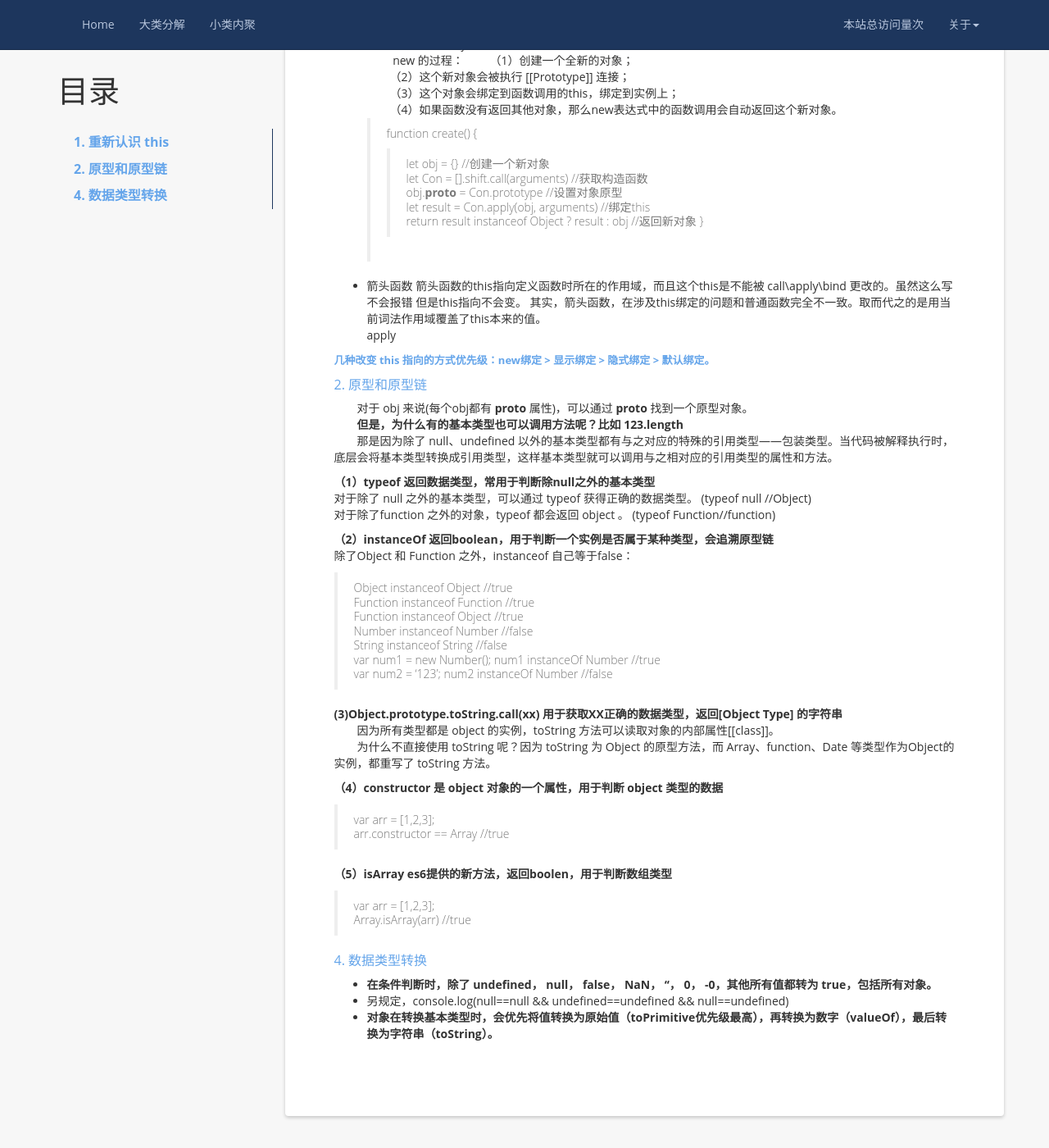
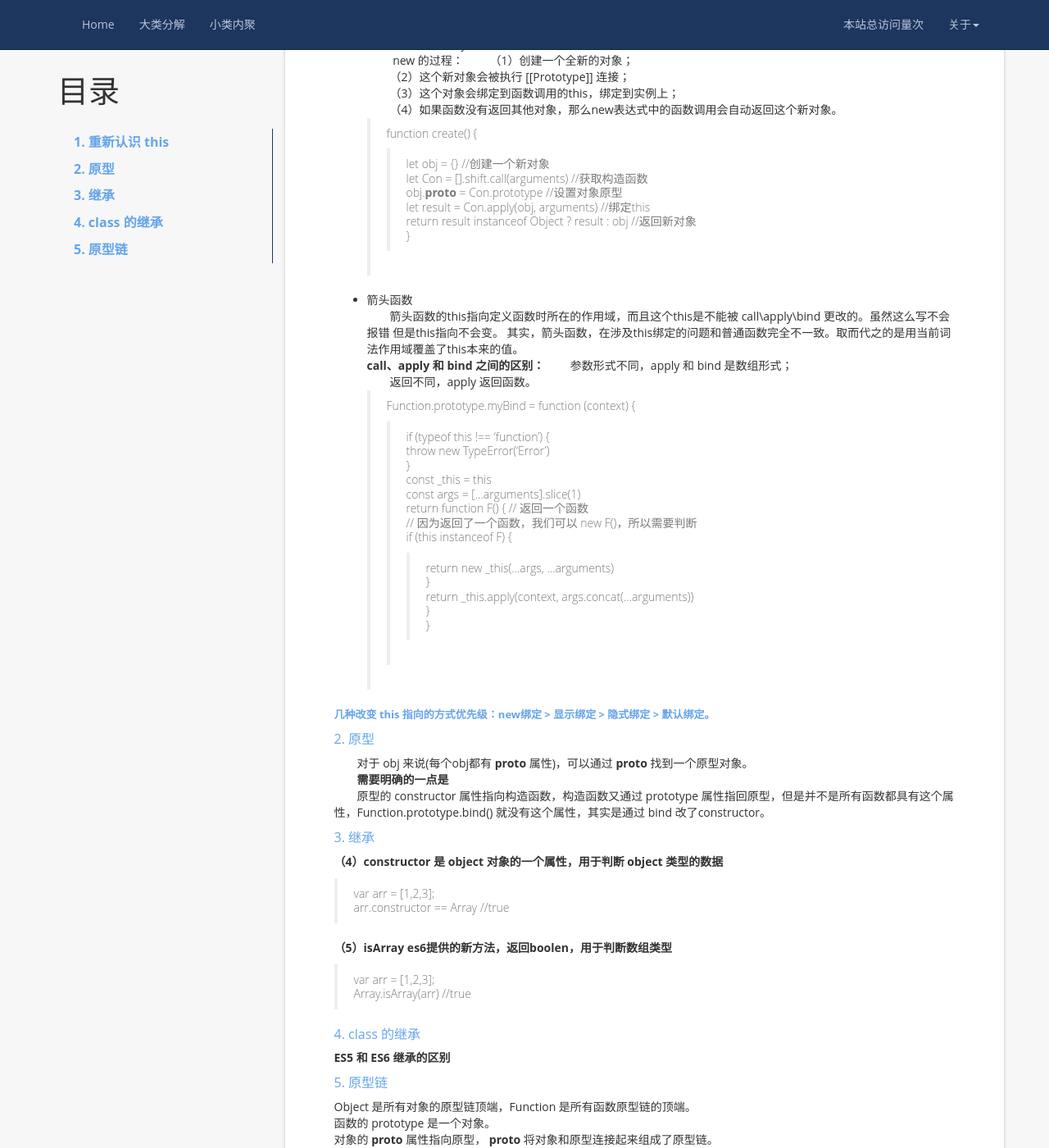
Before and after one commit to JenneyXu/JenneyXu.github.io, a Jekyll site: the page built from _posts/2019-05-30-JS基础--this、原型、原型链.md, in a window 1280 px wide and 1400 px high, scrolled down 731 px. Shown: the whole window at 82% size. Built offline with Jekyll 4.4.1, drawn with Linux system fonts in a browser that asks for light colours; nearby versions of some CDN libraries; a script that is not in the unit is left out; comment, search, counter and statistics services are not loaded; some of the changed text lies outside the part shown.

```diff
--- a/_posts/2019-05-30-JS基础--this、原型、原型链.md
+++ b/_posts/2019-05-30-JS基础--this、原型、原型链.md
@@ -36,33 +36,33 @@
 >>return result instanceof Object ? result : obj //返回新对象
 >}
 * 箭头函数
-箭头函数的this指向定义函数时所在的作用域，而且这个this是不能被 call\apply\bind 更改的。虽然这么写不会报错 但是this指向不会变。 其实，箭头函数，在涉及this绑定的问题和普通函数完全不一致。取而代之的是用当前词法作用域覆盖了this本来的值。
-apply
+&emsp;&emsp;箭头函数的this指向定义函数时所在的作用域，而且这个this是不能被 call\apply\bind 更改的。虽然这么写不会报错 但是this指向不会变。 其实，箭头函数，在涉及this绑定的问题和普通函数完全不一致。取而代之的是用当前词法作用域覆盖了this本来的值。
+**call、apply 和 bind 之间的区别：**
+&emsp;&emsp;参数形式不同，apply 和 bind 是数组形式；
+&emsp;&emsp;返回不同，apply 返回函数。
+>Function.prototype.myBind = function (context) {
+>>if (typeof this !== 'function') {
+>>throw new TypeError('Error')
+>>}
+>>const _this = this
+>>const args = [...arguments].slice(1)
+>>return function F() {    // 返回一个函数
+>>// 因为返回了一个函数，我们可以 new F()，所以需要判断
+>>if (this instanceof F) {
+>>>return new _this(...args, ...arguments)
+>>}
+>>return _this.apply(context, args.concat(...arguments))
+>>}
+>}
 
 **<font color="#65A5EA" size="2">几种改变 this 指向的方式优先级：new绑定 > 显示绑定 > 隐式绑定 > 默认绑定。</font>**
 
-#### <font color="#65A5EA" size="3">2. 原型和原型链</font>			{#say-goodbyte}
+#### <font color="#65A5EA" size="3">2. 原型</font>			{#say-goodbyte}
 &emsp;&emsp;对于 obj 来说(每个obj都有 __proto__ 属性)，可以通过 __proto__ 找到一个原型对象。
-&emsp;&emsp;**但是，为什么有的基本类型也可以调用方法呢？比如 123.length**
-&emsp;&emsp;那是因为除了 null、undefined 以外的基本类型都有与之对应的特殊的引用类型——包装类型。当代码被解释执行时，底层会将基本类型转换成引用类型，这样基本类型就可以调用与之相对应的引用类型的属性和方法。
+&emsp;&emsp;**需要明确的一点是**
+&emsp;&emsp;原型的 constructor 属性指向构造函数，构造函数又通过 prototype 属性指回原型，但是并不是所有函数都具有这个属性，Function.prototype.bind() 就没有这个属性，其实是通过 bind 改了constructor。
 
-**（1）typeof 返回数据类型，常用于判断除null之外的基本类型**
-对于除了 null 之外的基本类型，可以通过 typeof 获得正确的数据类型。 (typeof null //Object)
-对于除了function 之外的对象，typeof 都会返回 object 。 (typeof Function//function)
-
-**（2）instanceOf 返回boolean，用于判断一个实例是否属于某种类型，会追溯原型链**
-除了Object 和 Function 之外，instanceof 自己等于false：
->Object instanceof Object       //true
->Function instanceof Function  //true
->Function instanceof Object   //true
->Number instanceof Number    //false
->String instanceof String   //false
->var num1 = new Number();  num1 instanceOf Number  //true
->var num2 = '123';  num2 instanceOf Number  //false
-
-**(3)Object.prototype.toString.call(xx) 用于获取XX正确的数据类型，返回[Object Type] 的字符串**
-&emsp;&emsp;因为所有类型都是 object 的实例，toString 方法可以读取对象的内部属性[[class]]。
-&emsp;&emsp;为什么不直接使用 toString 呢？因为 toString 为 Object 的原型方法，而 Array、function、Date 等类型作为Object的实例，都重写了 toString 方法。
+#### <font color="#65A5EA" size="3">3. 继承</font>			{#say-goodbyte}
 
 **（4）constructor 是 object 对象的一个属性，用于判断 object 类型的数据**
 >var arr = [1,2,3];
@@ -72,7 +72,10 @@
 >var arr = [1,2,3];
 >Array.isArray(arr)    //true
 
-#### <font color="#65A5EA" size="3">4. 数据类型转换</font>			{#say-goodbyte}
-* **在条件判断时，除了 undefined， null， false， NaN， ''， 0， -0，其他所有值都转为 true，包括所有对象。**
-* 另规定，console.log(null==null && undefined==undefined && null==undefined)
-* **对象在转换基本类型时，会优先将值转换为原始值（toPrimitive优先级最高），再转换为数字（valueOf），最后转换为字符串（toString）。**
+#### <font color="#65A5EA" size="3">4. class 的继承</font>			{#say-goodbyte}
+**ES5 和 ES6 继承的区别**
+
+#### <font color="#65A5EA" size="3">5. 原型链</font>			{#say-goodbyte}
+Object 是所有对象的原型链顶端，Function 是所有函数原型链的顶端。
+函数的 prototype 是一个对象。
+对象的 __proto__ 属性指向原型， __proto__ 将对象和原型连接起来组成了原型链。
```
Also changed, not shown: other parts of _posts/2019-05-30-JS基础--this、原型、原型链.md (+1 -1 lines), _posts/2019-06-03-Charles 抓包工具.md (added, +134 -0 lines), _posts/2020-06-18-rem+媒体查询+vw 实现移动端自适应.md (added, +66 -0 lines), _posts/2021-06-18-CSS预处理器 Sass、Scss.md (added, +146 -0 lines), README.md.
